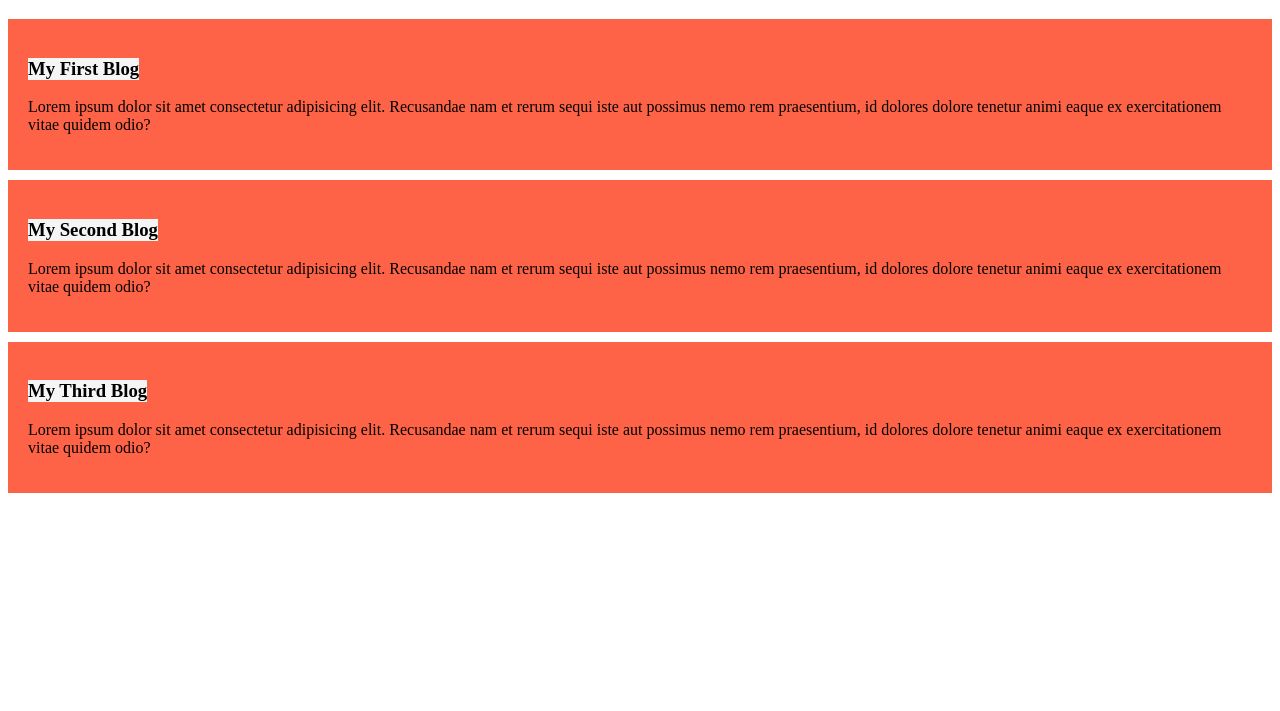
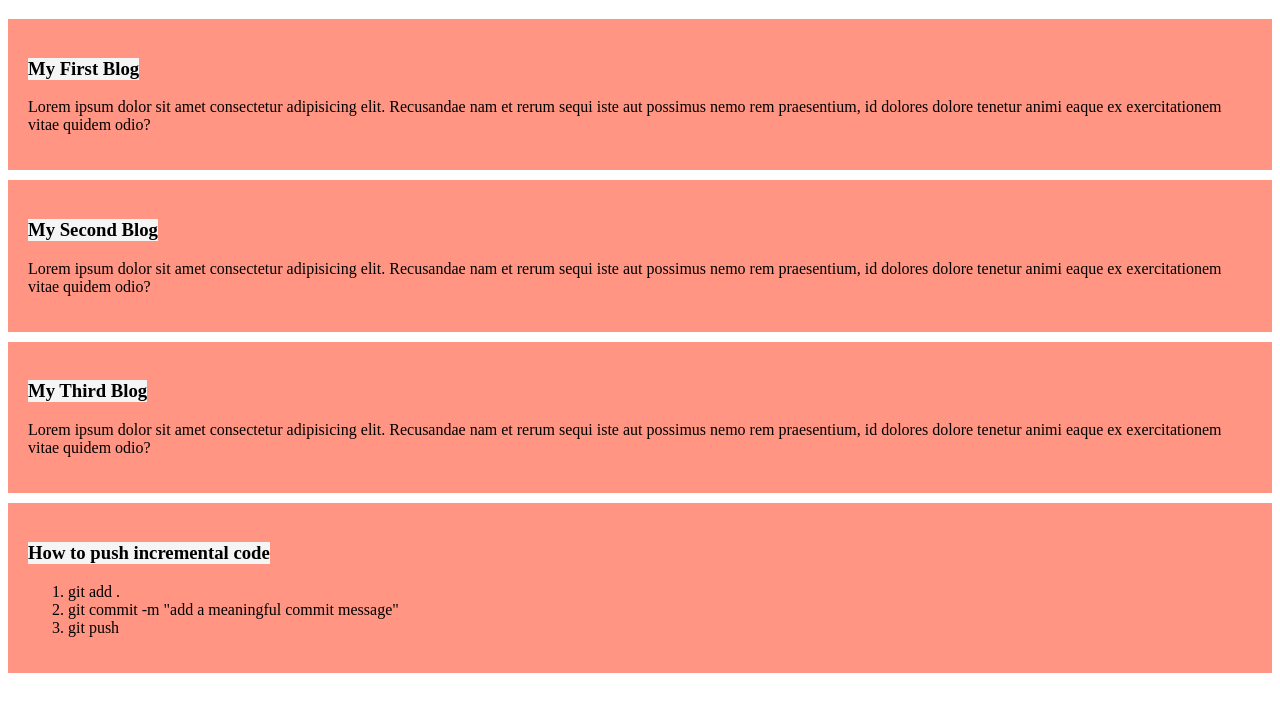
Before and after one commit to Rezwan66/my-first-github-repo, a plain HTML site: page index.html in a window 1280 px wide. Shown: the part 61-772 px from the top of the page. Drawn offline with Linux system fonts and the light colour scheme.

Commit message:
added a list to push code

```diff
--- a/index.html
+++ b/index.html
@@ -28,5 +28,13 @@
         <h3>My Third Blog</h3>
         <p>Lorem ipsum dolor sit amet consectetur adipisicing elit. Recusandae nam et rerum sequi iste aut possimus nemo rem praesentium, id dolores dolore tenetur animi eaque ex exercitationem vitae quidem odio?</p>
     </div>
+    <div>
+        <h3>How to push incremental code</h3>
+        <ol>
+            <li>git add .</li>
+            <li>git commit -m "add a meaningful commit message"</li>
+            <li>git push</li>
+        </ol>
+    </div>
 </body>
 </html>
--- a/styles/blog.css
+++ b/styles/blog.css
@@ -1,5 +1,5 @@
 div{
-    background-color: tomato;
+    background-color: rgba(255, 99, 71, 0.675);
     padding: 20px;
     margin-bottom: 10px;
 }
```
